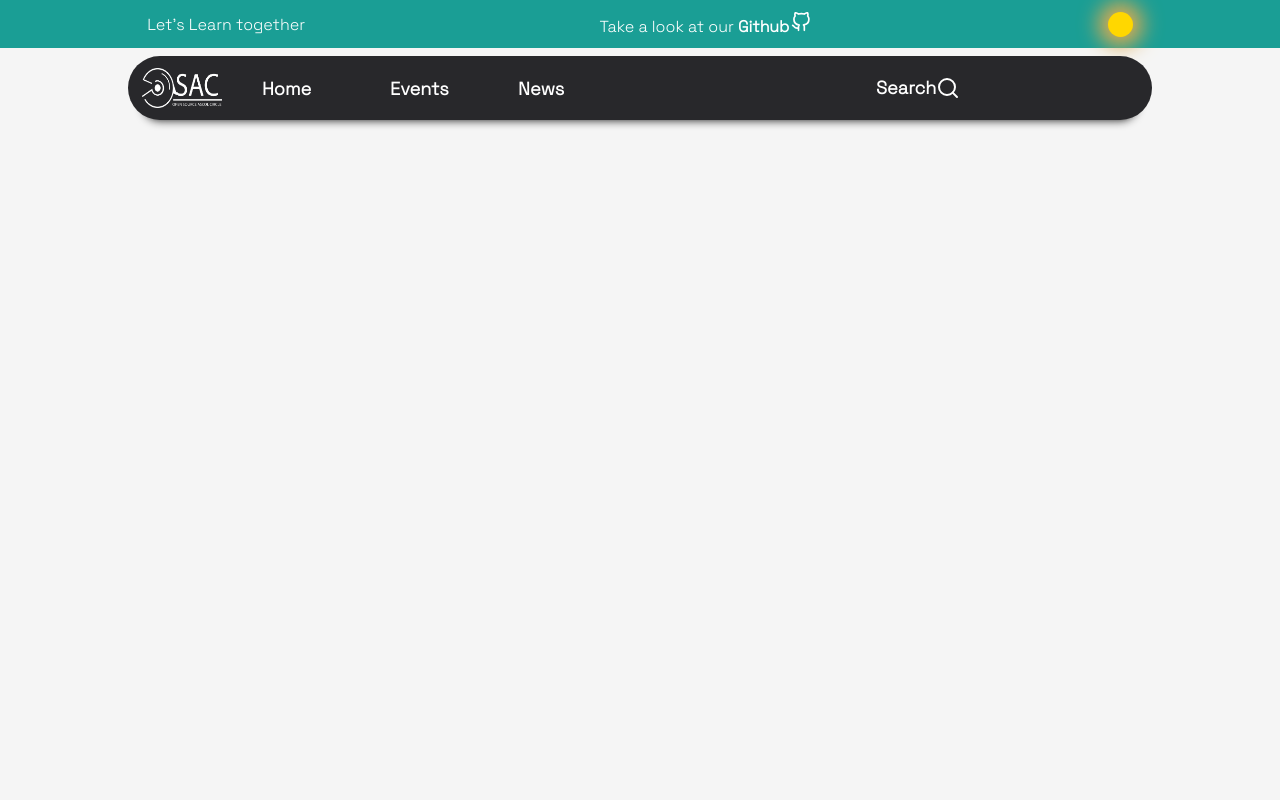
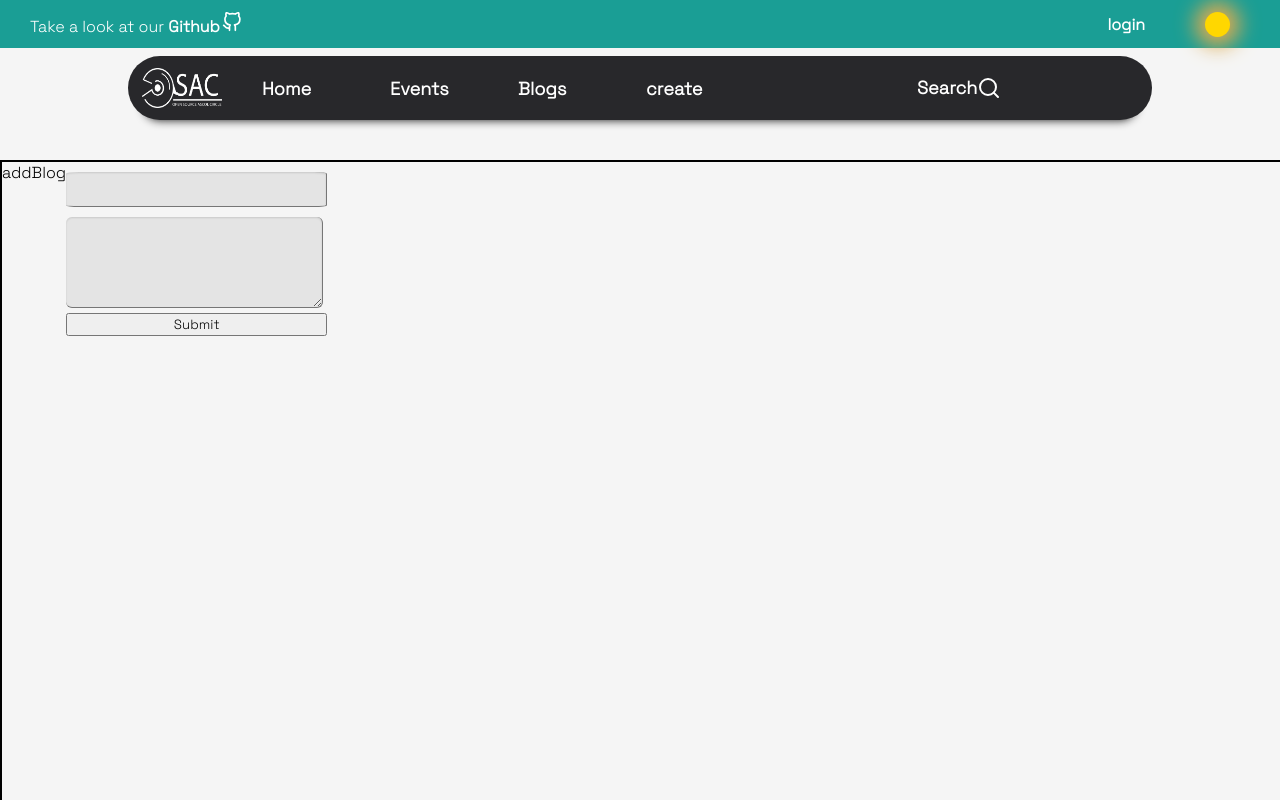
Before and after one commit to Pradipchap/osac-website-boots, a React (Create React App) app: page /createblog in a window 1280 px wide. Shown: the top 800 px of the page. Built offline with nearby package versions, Linux system fonts and the light colour scheme.

Commit message:
blog upto authentication

```diff
--- a/package.json
+++ b/package.json
@@ -4,9 +4,11 @@
   "private": true,
   "dependencies": {
     "@iconscout/unicons": "^4.0.1",
+    "@mui/icons-material": "^5.11.0",
     "@testing-library/jest-dom": "^5.16.5",
     "@testing-library/react": "^13.4.0",
     "@testing-library/user-event": "^13.5.0",
+    "firebase": "^9.15.0",
     "hamburger-react": "^2.5.0",
     "react": "^18.2.0",
     "react-dom": "^18.2.0",
--- a/public/custom.css
+++ b/public/custom.css
@@ -52,12 +52,20 @@ border: #00a99d;
     color: white;
 
     display: flex;
-    justify-content: space-around;
+    justify-content: space-between;
     justify-items: center;
     align-items: center;
 margin-bottom: 0.5rem;
 background-color:#1a9e95;
 
+}
+.second{
+    display: flex;
+    flex-direction: row;
+    justify-content: space-around;
+    justify-items: center;
+    align-items: center;
+    margin: 30px;
 }
 
 .navbar {
@@ -1054,3 +1062,11 @@ align-items: center;
 
 
 }
+.blog{
+    position:absolute;
+    margin-top: 10rem;
+    height: 100rem;
+    width: 100%;
+border: 2px solid black;
+display: flex;
+}
--- a/src/App.js
+++ b/src/App.js
@@ -5,13 +5,27 @@ import Main from "./components/main";
 import Community from "./components/community";
 import Hometop from "./components/hometop";
 import Footer from "./components/footer";
+import Create from "./components/blogspost/createblog";
+import Login from "./components/blogspost/login";
 import { BrowserRouter as Router, Routes, Route } from "react-router-dom";
+import { useState } from "react";
+import { signOut } from "firebase/auth";
+import { auth } from "../src/components/config";
 
 export default function App() {
+  const [isAuth, setisAuth] = useState(false);
+
+  const logout=()=>{
+    signOut(auth).then(()=>{
+      localStorage.clear();
+      setisAuth(false);
+      window.location.pathname("/login");
+    })
+  }
   return (
     <>
       <Router>
-        <Navbar />
+        <Navbar is={isAuth} logfunc={logout}/>
         <Routes>
           <Route
             exact
@@ -30,7 +44,8 @@ export default function App() {
             }
           />
           <Route exact path="/events" element={<Events />} />
-        </Routes>
+          <Route exact path="/createblog" element={<Create/>}/>
+          <Route exact path="/login" element={<Login setisAuth={setisAuth}/>}/>        </Routes>
       </Router>
     </>
   );
--- /dev/null
+++ b/src/components/blogspost/createblog.js
@@ -0,0 +1,30 @@
+import React from 'react'
+
+
+import { Component } from 'react'
+
+
+export default class Create extends Component {
+
+
+
+  render() {
+    return (
+      <>
+      <div className="blog">
+      <div className="addblog" > addBlog</div>
+      <div className="publishedBlogs" style={{display:'flex',flexDirection:'column'}}>
+        <div className="name"><input type="text" /></div>
+        <div className="input">
+          <textarea name="blog" id="b" cols="30" rows="10"></textarea>
+        </div>
+        <button>Submit</button>
+
+      </div>
+      </div>
+
+
+      </>
+    )
+  }
+}
--- /dev/null
+++ b/src/components/blogspost/login.js
@@ -0,0 +1,27 @@
+import React from "react";
+import { auth, provider } from "../config";
+import {signInWithPopup} from "firebase/auth"
+import { useNavigate } from "react-router-dom";
+
+export default function Login({setisAuth}) {
+  let navigate=useNavigate();
+const signInWithGoogle=async()=>{
+  await signInWithPopup(auth,provider).then((result)=>{
+    // localStorage.setItem("isAuth",true)
+    setisAuth(true);
+    navigate("/");
+  })
+
+}
+
+  return <>
+  <div className="loginPage" style={{position:'absolute',marginTop:'10rem',backgroundColor:'white',display:'flex',flexDirection:'column'}}>
+  <p>Sign In With Google to Continue</p>
+
+<button className="login-with-google-btn" onClick={signInWithGoogle}>Sign in with Google</button>
+
+  </div>
+
+
+  </>;
+}
--- /dev/null
+++ b/src/components/config.js
@@ -0,0 +1,24 @@
+// Import the functions you need from the SDKs you need
+import { initializeApp } from "firebase/app";
+import {getAuth, GoogleAuthProvider } from 'firebase/auth'
+import { getFirestore} from "firebase/firestore";
+// TODO: Add SDKs for Firebase products that you want to use
+// https://firebase.google.com/docs/web/setup#available-libraries
+
+// Your web app's Firebase configuration
+const firebaseConfig = {
+  apiKey: "AIzaSyB90OZpBmG8DjeARvWn9zQ3Zh6zuVU58N8",
+  authDomain: "osac-dev.firebaseapp.com",
+  databaseURL: "https://osac-dev-default-rtdb.firebaseio.com",
+  projectId: "osac-dev",
+  storageBucket: "osac-dev.appspot.com",
+  messagingSenderId: "1052183007004",
+  appId: "1:1052183007004:web:2b07daea440ccf3467b4d9"
+};
+
+// Initialize Firebase
+const app = initializeApp(firebaseConfig);
+
+export const db = getFirestore (app);
+export const auth = getAuth (app) ;
+export const provider = new GoogleAuthProvider();
--- a/src/components/events.js
+++ b/src/components/events.js
@@ -7,7 +7,10 @@ import React, { Component } from "react";
 export default class Events extends Component {
   render() {
     // const pictures = [pic1, pic2, pic3];
-    return (<div className="af"></div>
+    return (<div className="af" style={{backgroundColor:'black',width:'100vw',height:'100vh'}}>
+      <div className="hello"></div>
+
+    </div>
     );
   }
 }
--- a/src/components/hometop.js
+++ b/src/components/hometop.js
@@ -1,5 +1,5 @@
 import React from "react";
-import { AlignCenter } from "react-feather";
+// import { AlignCenter } from "react-feather";
 
 export default function Hometop() {
   return (
--- a/src/components/navbar.js
+++ b/src/components/navbar.js
@@ -1,6 +1,6 @@
 import React from "react";
 // import { Turn as Hamburger } from "hamburger-react";
-import { Search } from 'react-feather';
+import { Search } from "react-feather";
 import { useState } from "react";
 import logo from "../osacWhiteLogo.png";
 import Sidebar from "./sidebar";
@@ -8,79 +8,101 @@ import { Link } from "react-router-dom";
 import { GitHub } from "react-feather";
 // import LightModeIcon from '@mui/icons-material/LightMode';
 
-export default function Navbar() {
-  const [hamclass, sethamclass] = useState('navItems ham close');
-  const [classofsidebar, setclassofsidebar] = useState('close');
-  const [mode, setmode] = useState('light');
-  const [navcolor, setnavcolor] = useState("#28282B")
-  const clickmode=()=>{
-    if(mode==='light'){
-      setmode('dark');
-      document.body.style.backgroundColor='#28282B';
-
-    }
-    else{
-      setmode('light')
-      document.body.style.backgroundColor='#F5F5F5';
+export default function Navbar(props) {
+  const [hamclass, sethamclass] = useState("navItems ham close");
+  const [classofsidebar, setclassofsidebar] = useState("close");
+  const [mode, setmode] = useState("light");
+  const [navcolor, setnavcolor] = useState("#28282B");
+  const clickmode = () => {
+    if (mode === "light") {
+      setmode("dark");
+      document.body.style.backgroundColor = "#28282B";
+    } else {
+      setmode("light");
+      document.body.style.backgroundColor = "#F5F5F5";
       setnavcolor("#28282B");
     }
-  }
+  };
 
-
- const clickHamburger=()=>{
-  // hamclass==='navItems ham close'?sethamclass('navItems ham open'):sethamclass('navItems ham close')
-  console.log('ham opened')
-  if(hamclass==='navItems ham close')
-  {
-    sethamclass('navItems ham open')
-    setclassofsidebar('open')
-  }
-  else
-  {
-    sethamclass('navItems ham close')
-    setclassofsidebar('close')
-  }
-
-  }
-  const home=()=>{
-    window.location='/'
-
-  }
+  const clickHamburger = () => {
+    // hamclass==='navItems ham close'?sethamclass('navItems ham open'):sethamclass('navItems ham close')
+    console.log("ham opened");
+    if (hamclass === "navItems ham close") {
+      sethamclass("navItems ham open");
+      setclassofsidebar("open");
+    } else {
+      sethamclass("navItems ham close");
+      setclassofsidebar("close");
+    }
+  };
+  const home = () => {
+    window.location = "/";
+  };
   // const [first, setfirst] = useState(second)
 
   return (
-    <div className='topbar'>
-
+    <div className="topbar">
       <div className="join">
-        <div className="first" style={{cursor:'pointer'}}>Let's Learn together </div>
-
-        <a className="second" style={{cursor:'pointer',color:'white',textDecoration:'none'}}href='https://github.com/OSAC/OSAC-Forum' target='_' >Take a look at our <strong>Github</strong>{<GitHub height='20px'/>}</a>
-        <div className={mode} onClick={clickmode} style={{borderRadius:'100%'}}></div>
+        <a
+          className="first"
+          style={{ cursor: "pointer", color: "white", textDecoration: "none",marginLeft:'30px' }}
+          href="https://github.com/OSAC/OSAC-Forum"
+          target="_"
+        >
+          Take a look at our <strong>Github</strong>
+          {<GitHub height="20px" />}
+        </a>
+        <div className="second">
+          <Link
+            className=""
+            to={"./login"}
+            onClick={props.logfunc}
+            style={{ cursor: "pointer",marginRight:'60px',textDecoration:'none',color:'white',fontWeight:'bold' }}
+          >
+            {props.is ? "logout" : "login"}{" "}
+          </Link>
+          <div
+            className={mode}
+            onClick={clickmode}
+            style={{ borderRadius: "100%",marginRight:'20px' }}
+          ></div>
+        </div>
       </div>
-      <div className="navbar" style={{backgroundColor:`${navcolor}`}}>
-
-
+      <div className="navbar" style={{ backgroundColor: `${navcolor}` }}>
         <div className="leftItems">
-          <img src={logo} className="navItems logo" alt="logo of OSAC" onClick={home}/>
-          <Link className="navItems" to='/'><p>Home</p></Link>
-          <Link className="navItems" to='./events' ><p>Events</p></Link>
-          <div className="navItems"><p>News</p></div>
+          <img
+            src={logo}
+            className="navItems logo"
+            alt="logo of OSAC"
+            onClick={home}
+          />
+          <Link className="navItems" to="/">
+            <p>Home</p>
+          </Link>
+          <Link className="navItems" to="./events">
+            <p>Events</p>
+          </Link>
+          <Link className="navItems" to="./blogs">
+            <p>Blogs</p>
+          </Link>
+          {/* { !props.is?<Link className="navItems" to='./login'><p>Login</p></Link>:<p className="navItems" onClick={props.logfunc} style={{cursor:'pointer'}}>Logout</p>} */}
+          <Link className="navItems" to="./createblog">
+            <p>create</p>
+          </Link>
         </div>
         <div className="rightItems">
+          <div className="navItems search">
+            <p>Search {<Search />}</p>
+          </div>
+          <div className={hamclass} onClick={clickHamburger}>
+            <div className="f f1"></div>
 
-          <div className="navItems search"><p>Search {<Search/>}</p></div>
-          <div className={hamclass} onClick={clickHamburger}>
-        <div className="f f1"></div>
-
-        <div className="f f3"></div>
-
-      </div>
-
+            <div className="f f3"></div>
+          </div>
         </div>
-
       </div>
       {/* <Hamburger /> */}
-      <Sidebar c={classofsidebar}/>
+      <Sidebar c={classofsidebar} />
     </div>
   );
 }
```
Also changed, not shown: src/components/blogspost/blog.js (added), 1 other file (tests, documents, lock files or other folders).
